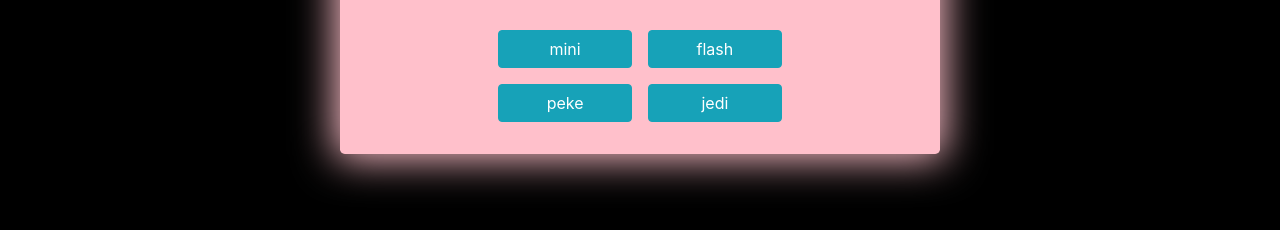
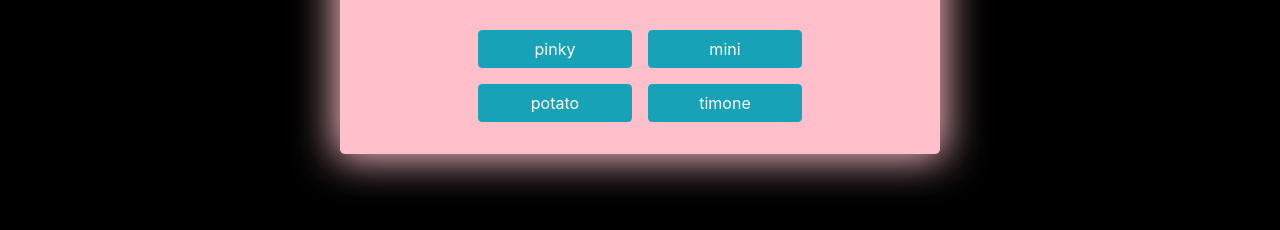
Before and after one commit to jessoliva/chihuahua-quiz, a plain HTML site: page index.html in a window 1280 px wide. Both pictures are taken after a click on the button "Start Quiz". Shown: the part 188-418 px from the top of the page. Drawn offline with nearby package versions, Linux system fonts and the light colour scheme.

Commit message:
JS: displayed different answer choices for the questions

```diff
--- a/assets/js/script.js
+++ b/assets/js/script.js
@@ -9,6 +9,11 @@ const startScreen = document.getElementById('start-screen');
 const questionsScreen = document.getElementById('questions');
 // reference location where questions will display
 const questionText = document.getElementById('question-title');
+// reference locations where answer choices will display
+const choice1Text = document.getElementById('choice1');
+const choice2Text = document.getElementById('choice2');
+const choice3Text = document.getElementById('choice3');
+const choice4Text = document.getElementById('choice4');
 
 // END GAME SCREEN
 const endScreen = document.getElementById('end-screen');
@@ -39,42 +44,82 @@ let currQuestionIndex = 0;
 const questionAnswer = [
     {
         question: 'which chihuahua is black?',
+        choice1: 'pinky',
+        choice2: 'mini',
+        choice3: 'potato',
+        choice4: 'timone',
         answer: 'mini'
     },
     {
         question: 'which chihuahua is tan?',
+        choice1: 'mini',
+        choice2: 'momo',
+        choice3: 'jedi',
+        choice4: 'flash',
         answer: 'flash'
     },
     {
         question: 'which chihuahua is white?',
+        choice1: 'jedi',
+        choice2: 'flash',
+        choice3: 'winnie',
+        choice4: 'tweety',
         answer: 'jedi'
     },
     {
         question: 'which chihuahua is brown?',
+        choice1: 'flash',
+        choice2: 'mini',
+        choice3: 'tweety',
+        choice4: 'peke',
         answer: 'peke'
     },
     {
         question: 'which chihuahua has a tiny white spot on their head?',
+        choice1: 'peke',
+        choice2: 'mini',
+        choice3: 'poo-bear',
+        choice4: 'jedi',
         answer: 'peke'
     },
     {
         question: 'which chihuahua has honey-colored eyes?',
+        choice1: 'mini',
+        choice2: 'flash',
+        choice3: 'speedy',
+        choice4: 'peke',
         answer: 'flash'
     },
     {
         question: 'which chihuahua is deaf but happiest with life?',
+        choice1: 'jedi',
+        choice2: 'rex',
+        choice3: 'flash',
+        choice4: 'mini',
         answer: 'jedi'
     },
     {
         question: 'which chihuahua weights the least?',
+        choice1: 'peke',
+        choice2: 'honey',
+        choice3: 'mini',
+        choice4: 'pumba',
         answer: 'mini'
     },
     {
         question: 'which chihuahua is the slowest?',
+        choice1: 'flash',
+        choice2: 'mini',
+        choice3: 'chiquis',
+        choice4: 'jedi',
         answer: 'flash'
     },
     {
         question: 'which chihuahua jumps the highest?',
+        choice1: 'jedi',
+        choice2: 'mini',
+        choice3: 'cheese',
+        choice4: 'peke',
         answer: 'peke'
     },
 ];
@@ -139,8 +184,23 @@ function startTimer() {
 // display questions
 function displayQuestions() {
 
+    // set question of current index
     let currQuestion = questionAnswer[currQuestionIndex];
+
+    // display current question
     questionText.innerText = currQuestion.question;
+
+    // set answer choices of current index
+    let currChoice1 = questionAnswer[currQuestionIndex];
+    let currChoice2 = questionAnswer[currQuestionIndex];
+    let currChoice3 = questionAnswer[currQuestionIndex];
+    let currChoice4 = questionAnswer[currQuestionIndex];
+
+    // display answer choices
+    choice1Text.innerText = currQuestion.choice1;
+    choice2Text.innerText = currQuestion.choice2;
+    choice3Text.innerText = currQuestion.choice3;
+    choice4Text.innerText = currQuestion.choice4;
 };
 
 // get value from clicked button and compare to correct answer
--- a/index.html
+++ b/index.html
@@ -60,7 +60,7 @@
         >
           <div class="row">
             <div class="col-6 p-2">
-              <button
+              <button id="choice1"
                 class="btn btn-info btn-block"
                 onclick="clickedAnswer(event)"
               >
@@ -68,7 +68,7 @@
               </button>
             </div>
             <div class="col-6 p-2">
-              <button
+              <button id="choice2"
                 class="btn btn-info btn-block"
                 onclick="clickedAnswer(event)"
               >
@@ -76,7 +76,7 @@
               </button>
             </div>
             <div class="col-6 p-2">
-              <button
+              <button id="choice3"
                 class="btn btn-info btn-block"
                 onclick="clickedAnswer(event)"
               >
@@ -84,7 +84,7 @@
               </button>
             </div>
             <div class="col-6 p-2">
-              <button
+              <button id="choice4"
                 class="btn btn-info btn-block"
                 onclick="clickedAnswer(event)"
               >
```
